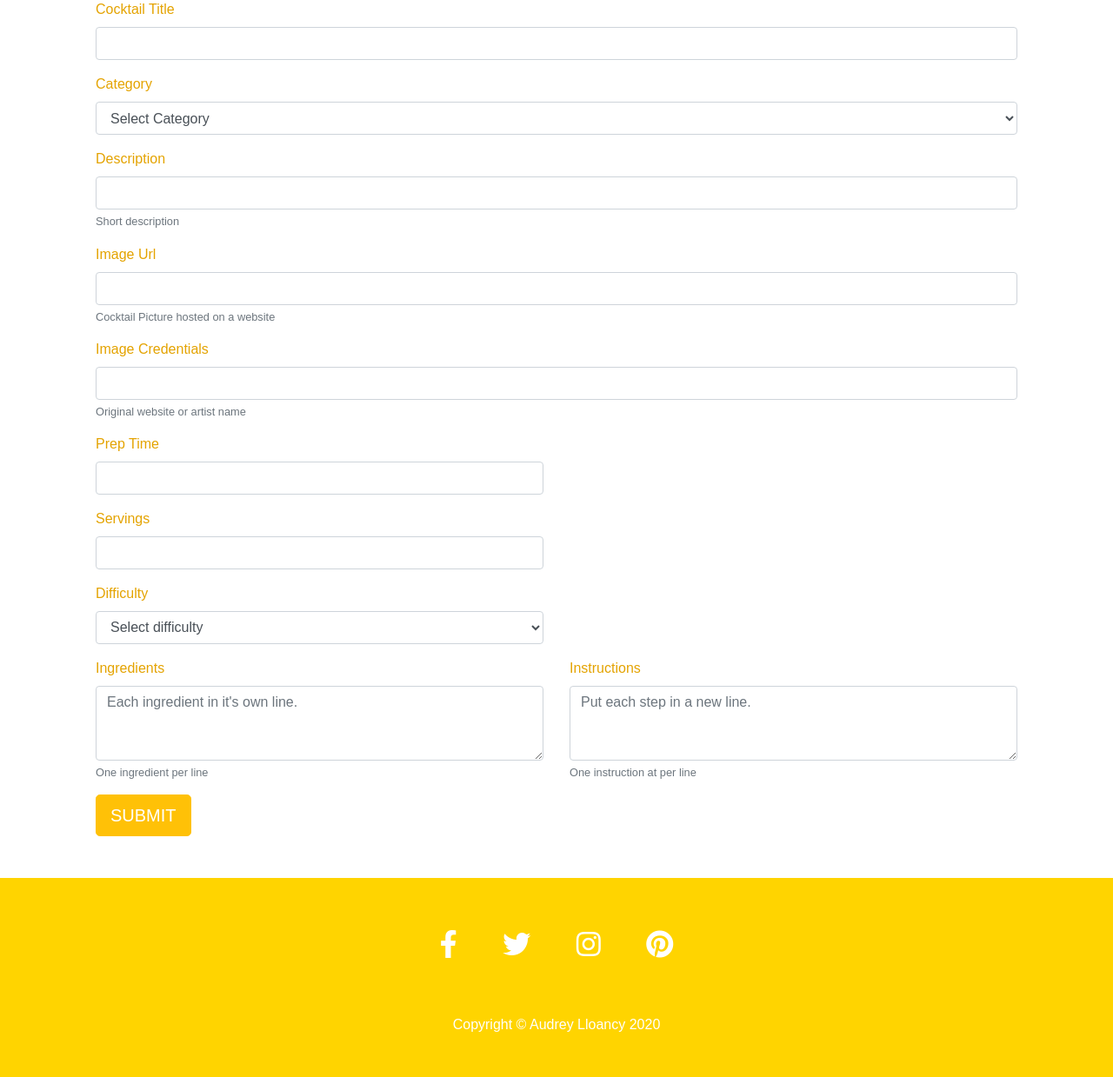
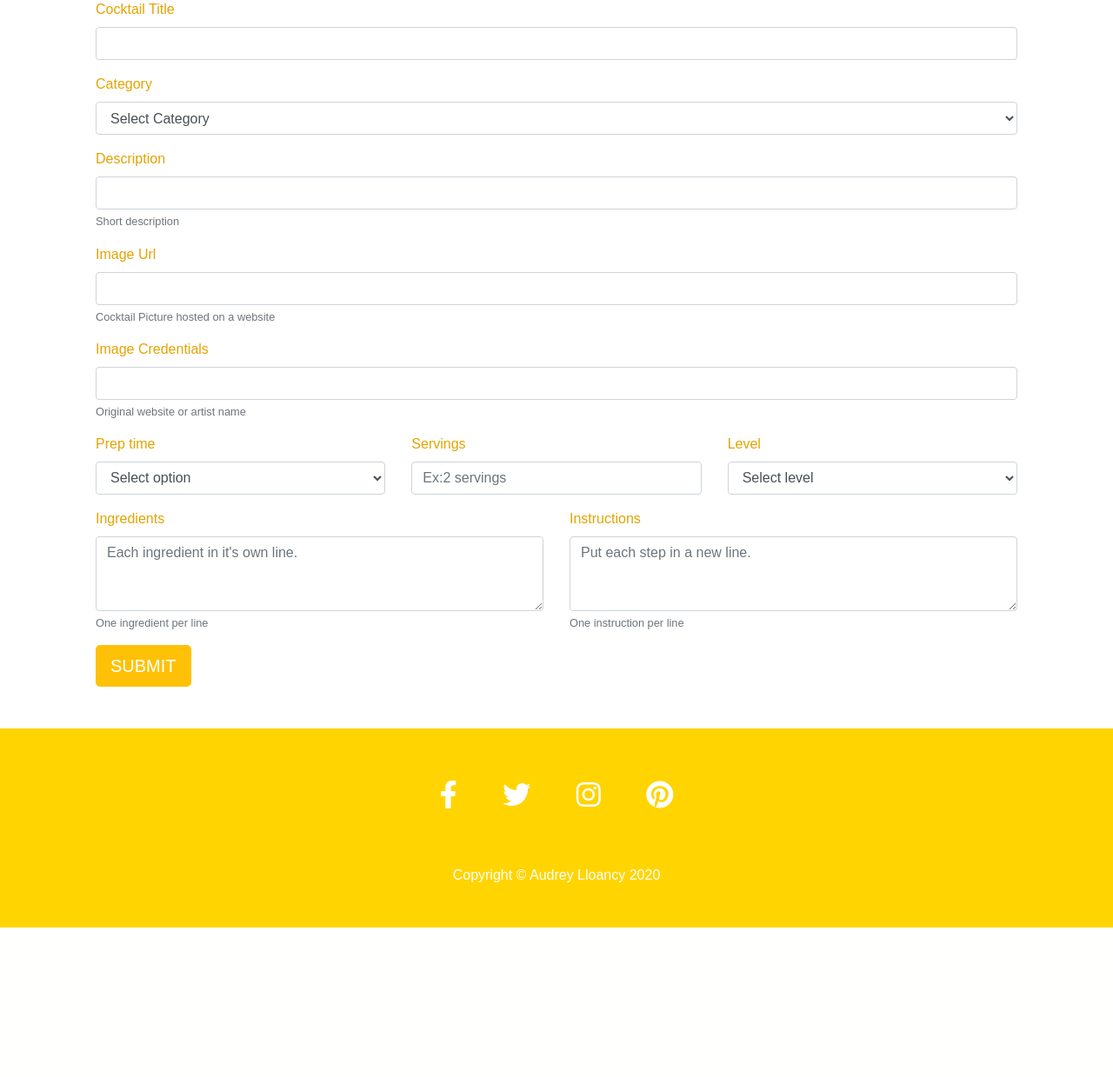
Before and after one commit to AudreyLL88/MS3__Sante, a Flask app: page /add_cocktail in a window 1280 px wide. Shown: the part 230-1469 px from the top of the page at 87% size. After the commit the page ends 1297 px from the top, so only its background shows below. Run offline with Flask 2, Linux system fonts and the light colour scheme; the visitor is signed in with stand-in values (Sample User, id 1); data that the repository does not hold is empty; some libraries are stand-ins or nearby versions.

Commit message:
Fix stretch of round profile picture, add/edit cocktail form layout and dropdown menu and add category names

```diff
--- a/static/css/styles.css
+++ b/static/css/styles.css
@@ -485,6 +485,7 @@ footer a:hover{
     height: 200px;
     width: 200px;
     display: block;
+    object-fit: cover;
 }
 
 .profile-info p {
--- a/templates/add_cocktail.html
+++ b/templates/add_cocktail.html
@@ -53,33 +53,37 @@
 
       <!--Cocktail prep time input -->
       <div class="row">
-        <div class="col-sm-12 col-md-6">
+            <div class="col-sm-12 col-md-4">
                 <div class="form-group">
-                <label for="cocktail_prep">Prep Time</label>
-                    <input required type="text" class="form-control" name="cocktail_prep" id="cocktail_prep"
-                         aria-describedby="prep">
-                </div>
+                    <label for="cocktail_prep">Prep time</label>
+                    <select required id="cocktail_prep" name="cocktail_prep" class="form-control">
+                            <option selected disabled >Select option</option>
+                            <option>Fast</option>
+                            <option>Steady</option>
+                            <option>Long</option>
+                    </select>
                 </div>
             </div>
 
+
       <!--Cocktail serving input -->
-      <div class="row">
-        <div class="col-sm-12 col-md-6">
+
+        <div class="col-sm-12 col-md-4">
             <div class="form-group">
                 <label for="cocktail_serv">Servings</label>
                 <input required type="text" class="form-control" name="cocktail_serv" id="cocktail_serv"
-                         aria-describedby="servings">
-                </div>
+                    aria-describedby="servings" placeholder="Ex:2 servings">
             </div>
         </div>
 
+
          <!--Cocktail level input -->
-         <div class="row">
-            <div class="col-sm-12 col-md-6">
+
+            <div class="col-sm-12 col-md-4">
                 <div class="form-group">
-                <label for="cocktail_diff">Difficulty</label>
+                    <label for="cocktail_diff">Level</label>
                     <select required id="cocktail_diff" name="cocktail_diff" class="form-control">
-                    <option selected disabled>Select difficulty</option>
+                        <option selected disabled>Select level</option>
                         <option>Easy</option>
                         <option>Medium</option>
                         <option>Hard</option>
@@ -103,7 +107,7 @@
                 <label for="cocktail_instructions">Instructions</label>
                 <textarea required class="form-control" id="cocktail_instructions" name="cocktail_instructions" rows="3"
                 placeholder="Put each step in a new line."></textarea>
-            <small class="form-text text-muted">One instruction at per line</small>
+                <small class="form-text text-muted">One instruction per line</small>
          </div>
       </div>
       <button class="btn btn-lg btn-warning text-uppercase text-white mt-3" type="submit">Submit</button>
--- a/templates/profile.html
+++ b/templates/profile.html
@@ -102,10 +102,10 @@
                 <hr>
                 <a class="btn btn-warning text-white btn-lg mb-3" href="{{ url_for('add_cocktail')}}">Create New &raquo;</a>
                  {% if session.user == 'admin' %}
-                <h2>Manage Categories</h2>
+                <h2 class="mt-3">Manage Categories</h2>
                 <hr>
-                <a class="btn btn-success text-white btn-lg" href="{{ url_for('get_categories')}}">Check it &raquo;</a>
-                <a class="btn btn-primary text-white btn-lg" href="{{ url_for('add_category')}}">Add Category &raquo;</a>
+                <a class="btn btn-success text-white btn-lg mt-1" href="{{ url_for('get_categories')}}">Check it &raquo;</a>
+                <a class="btn btn-primary text-white btn-lg mt-1" href="{{ url_for('add_category')}}">Add Category &raquo;</a>
                  {% endif %}
             </div>
         </div>
```
Also changed, not shown: templates/edit_cocktail.html (+15 -12 lines). Lines whose indentation alone changed are shown as unchanged.
